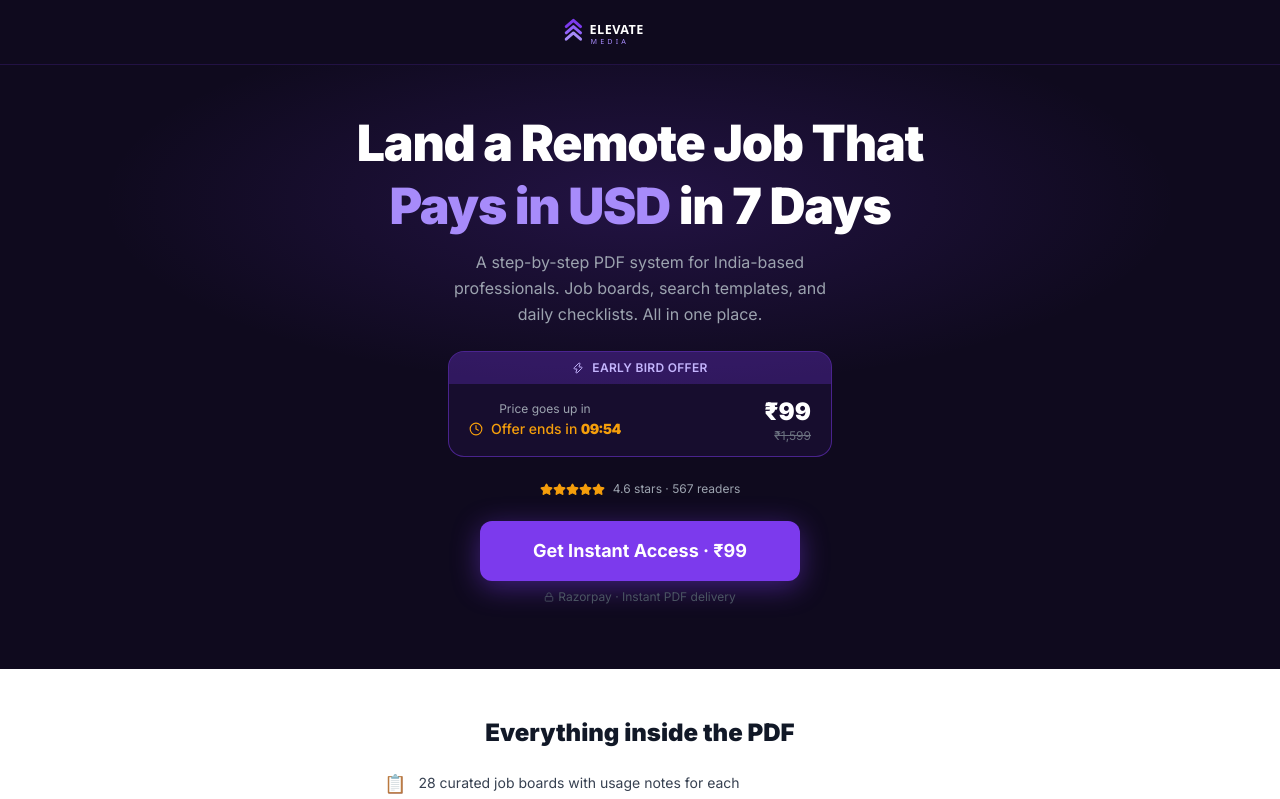
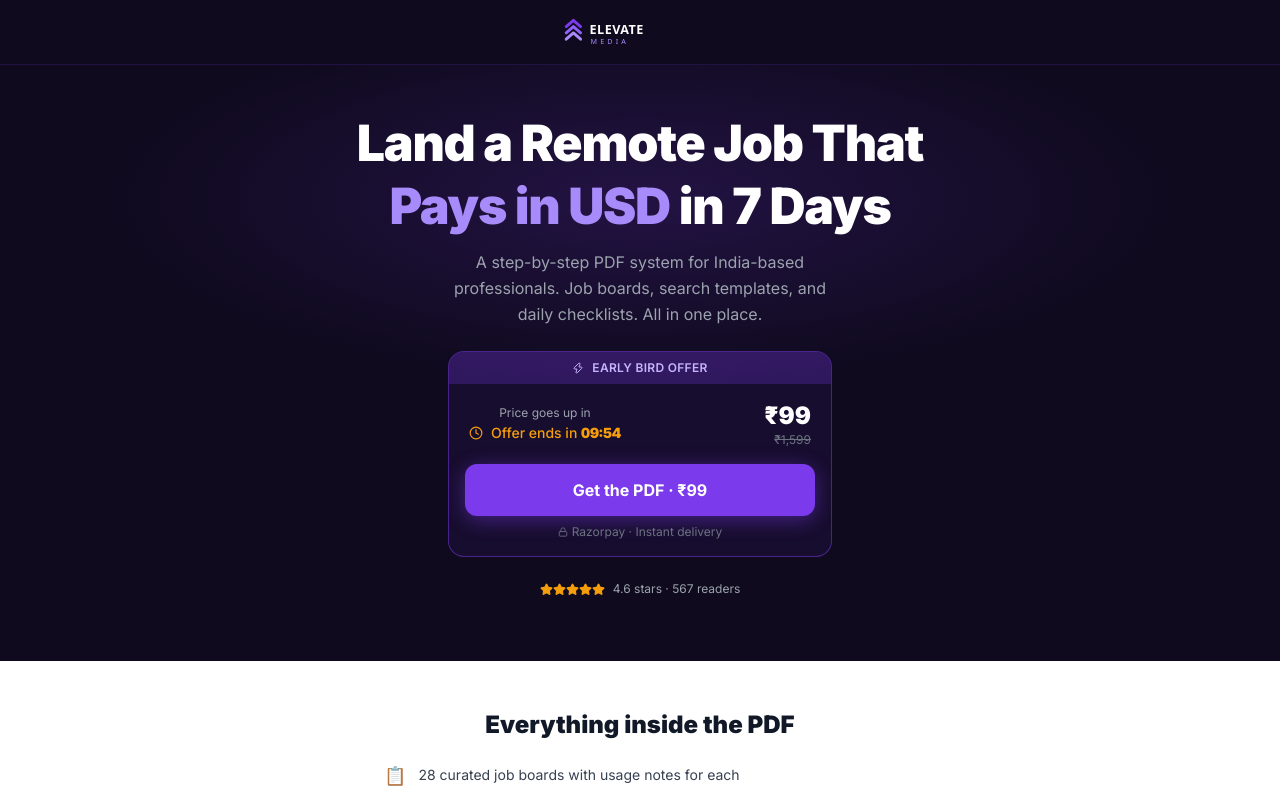
Before and after one commit to elevatemedia159/remote-work-playbook, a Next.js app: page / in a window 1280 px wide. Shown: the top 799 px of the page. Built offline with nearby package versions, Linux system fonts and the light colour scheme.

Commit message:
feat: move CTA button inside offer box for both offer and expired states

```diff
--- a/src/app/page.tsx
+++ b/src/app/page.tsx
@@ -74,8 +74,8 @@ function Hero() {
                 Early bird offer
               </span>
             </div>
-            {/* Timer row */}
-            <div className="flex items-center justify-between px-5 py-3">
+            {/* Timer + price row */}
+            <div className="flex items-center justify-between px-5 py-4">
               <div>
                 <p className="text-xs mb-0.5" style={{ color: "#9ca3af" }}>Price goes up in</p>
                 <CountdownTimer variant="inline" />
@@ -85,16 +85,43 @@ function Hero() {
                 <p className="text-xs line-through" style={{ color: "#6b7280" }}>&#8377;1,599</p>
               </div>
             </div>
+            {/* CTA inside box */}
+            <div className="px-4 pb-4">
+              <a
+                href={CHECKOUT_URL}
+                className="block w-full py-3.5 rounded-xl font-bold text-white text-base text-center"
+                style={{ backgroundColor: "#7c3aed", boxShadow: "0 4px 20px rgba(124,58,237,0.45)" }}
+              >
+                Get the PDF · &#8377;99
+              </a>
+              <p className="text-xs text-center mt-2 flex items-center justify-center gap-1" style={{ color: "#6b7280" }}>
+                <Lock size={10} /> Razorpay · Instant delivery
+              </p>
+            </div>
           </div>
         ) : (
           <div
-            className="w-full max-w-sm rounded-xl px-5 py-3 flex items-center justify-between"
-            style={{ backgroundColor: "rgba(255,255,255,0.04)", border: "1px solid rgba(255,255,255,0.1)" }}
+            className="w-full max-w-sm rounded-2xl overflow-hidden"
+            style={{ border: "1px solid rgba(255,255,255,0.1)", backgroundColor: "rgba(255,255,255,0.04)" }}
           >
-            <span className="text-sm" style={{ color: "#6b7280" }}>Standard pricing</span>
-            <div className="text-right">
-              <p className="text-xl font-black text-white">&#8377;149</p>
-              <p className="text-xs line-through" style={{ color: "#4b5563" }}>&#8377;1,599</p>
+            <div className="flex items-center justify-between px-5 py-4">
+              <span className="text-sm" style={{ color: "#6b7280" }}>Standard pricing</span>
+              <div className="text-right">
+                <p className="text-xl font-black text-white">&#8377;149</p>
+                <p className="text-xs line-through" style={{ color: "#4b5563" }}>&#8377;1,599</p>
+              </div>
+            </div>
+            <div className="px-4 pb-4">
+              <a
+                href={CHECKOUT_URL}
+                className="block w-full py-3.5 rounded-xl font-bold text-white text-base text-center"
+                style={{ backgroundColor: "#7c3aed" }}
+              >
+                Get the PDF · &#8377;149
+              </a>
+              <p className="text-xs text-center mt-2 flex items-center justify-center gap-1" style={{ color: "#4b5563" }}>
+                <Lock size={10} /> Razorpay · Instant delivery
+              </p>
             </div>
           </div>
         )}
@@ -105,20 +132,6 @@ function Hero() {
             {[...Array(5)].map((_, i) => <Star key={i} size={13} fill="#f59e0b" style={{ color: "#f59e0b" }} />)}
           </div>
           <span className="text-xs" style={{ color: "#9ca3af" }}>4.6 stars · 567 readers</span>
-        </div>
-
-        {/* CTA */}
-        <div className="w-full max-w-xs flex flex-col gap-2">
-          <a
-            href={CHECKOUT_URL}
-            className="block w-full py-4 rounded-xl font-bold text-white text-lg text-center"
-            style={{ backgroundColor: "#7c3aed", boxShadow: "0 6px 28px rgba(124,58,237,0.45)" }}
-          >
-            Get Instant Access · &#8377;{expired ? "149" : "99"}
-          </a>
-          <p className="text-xs text-center flex items-center justify-center gap-1" style={{ color: "#4b5563" }}>
-            <Lock size={10} /> Razorpay · Instant PDF delivery
-          </p>
         </div>
       </div>
     </section>
```
